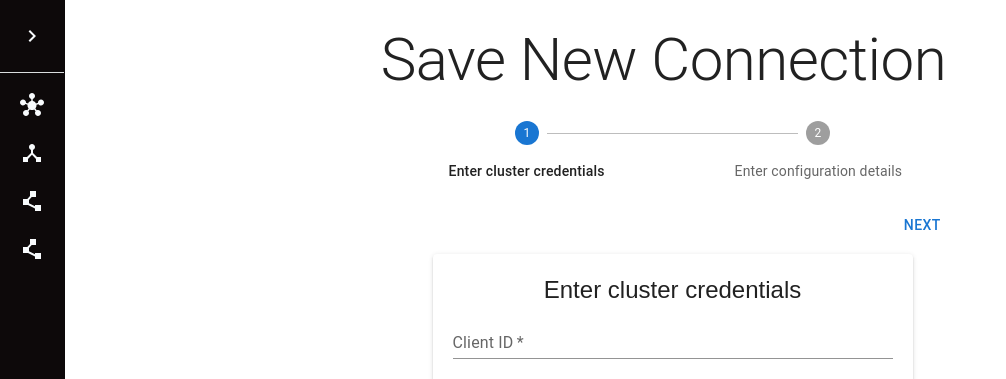
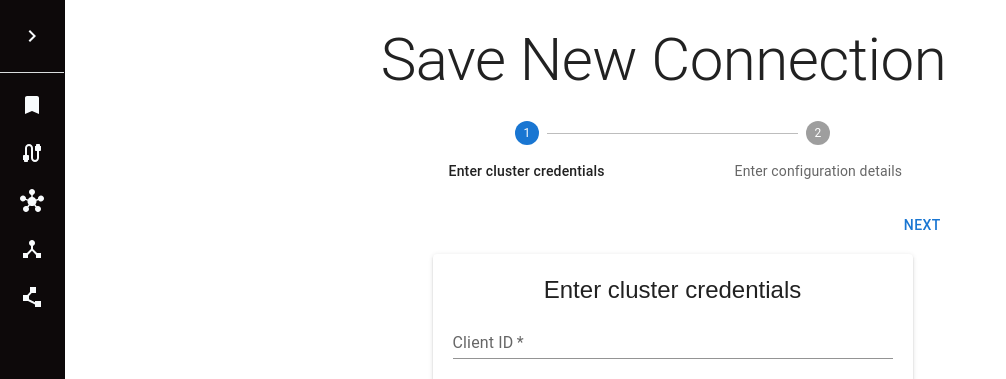
Before and after one commit to oslabs-beta/Kafka-Sonar, a React (Vite) app: page /connect in a window 1280 px wide. Shown: the top 379 px of the page, without its empty margins (0-1006 px from the left). Built offline with nearby package versions, Linux system fonts and the light colour scheme; what @docker/docker-mui-theme would draw is missing.

Commit message:
Refactored left side nav in App to map over an array of objects, and typed nav options; in addition to adding the functionality for Configure handlers in previous commit, refactored removeBroker to remove individual brokers user selects instead of only last broker in list

```diff
--- a/src/App.tsx
+++ b/src/App.tsx
@@ -19,18 +19,48 @@ import ListItemText from '@mui/material/ListItemText';
 import Typography from '@mui/material/Typography';
 
 // custom selected or created icons
-import HubIcon from '@mui/icons-material/Hub'; // cluster
-import DeviceHubIcon from '@mui/icons-material/DeviceHub'; // broker
-import PolylineIcon from '@mui/icons-material/Polyline'; // consumer
+import BookmarkIcon from '@mui/icons-material/Bookmark';
+import CableIcon from '@mui/icons-material/Cable';
+import HubIcon from '@mui/icons-material/Hub';
+import DeviceHubIcon from '@mui/icons-material/DeviceHub';
+import PolylineIcon from '@mui/icons-material/Polyline';
 import SvgIcon from '@mui/material/SvgIcon';
 import { ReactComponent as OrangeLogo } from './../src/assets/kafka-sonar-orange-logo.svg';
 // import { ReactComponent as WhiteLogo } from './../../public/kafka-sonar-white-logo.svg';
 
 // TS types
-import Props from './types/types';
+import { Props, NavTabOption } from './types/types';
 
 // Variable Fontsource font supports weights 100-900
 import '@fontsource-variable/montserrat';
+
+const navTabOptions: NavTabOption[] = [
+  {
+    route: '/saved',
+    icon: <BookmarkIcon />,
+    text: 'Saved Connections',
+  },
+  {
+    route: '/connect',
+    icon: <CableIcon />,
+    text: 'Connect New Cluster',
+  },
+  {
+    route: '/resources',
+    icon: <HubIcon />,
+    text: 'Resource Usage',
+  },
+  {
+    route: '/cluster',
+    icon: <DeviceHubIcon />,
+    text: 'Cluster View',
+  },
+  {
+    route: '/partition',
+    icon: <PolylineIcon />,
+    text: 'Partition View',
+  },
+];
 
 export default function App(props: Props) {
   const drawerWidth = 240;
@@ -133,33 +163,13 @@ export default function App(props: Props) {
         </Toolbar>
         <Divider color="#f8fbfd" />
         <List>
-          {/* {['Saved Connections', 'Cluster Metrics'].map( */}
-          {[
-            'Resource Usage',
-            'Cluster View',
-            'Partition View',
-            'Connect New Cluster',
-          ].map((text, index) => (
+          {navTabOptions.map((navTabInfo) => (
             <ListItem
-              key={text}
+              key={navTabInfo.text}
               disablePadding
-              onClick={
-                index === 0
-                  ? () => {
-                      navigate('/resources');
-                    }
-                  : index === 1
-                  ? () => {
-                      navigate('/cluster');
-                    }
-                  : index === 2
-                  ? () => {
-                      navigate('/partition');
-                    }
-                  : () => {
-                      navigate('/connect');
-                    }
-              }
+              onClick={() => {
+                navigate(navTabInfo.route);
+              }}
               sx={{
                 display: 'block',
               }}
@@ -179,18 +189,12 @@ export default function App(props: Props) {
                     color: '#f8fbfd',
                   }}
                 >
-                  {index === 0 ? (
-                    <HubIcon />
-                  ) : index === 1 ? (
-                    <DeviceHubIcon />
-                  ) : (
-                    <PolylineIcon />
-                  )}
+                  {navTabInfo.icon}
                 </ListItemIcon>
                 <ListItemText
                   primary={
                     <Typography variant="inherit" fontFamily="inherit">
-                      {text}
+                      {navTabInfo.text}
                     </Typography>
                   }
                   sx={{
--- a/src/components/Configure.tsx
+++ b/src/components/Configure.tsx
@@ -1,5 +1,3 @@
-import { useState } from 'react';
-
 import Paper from '@mui/material/Paper';
 import TextField from '@mui/material/TextField';
 import Typography from '@mui/material/Typography';
@@ -77,7 +75,7 @@ export default function Configure({
                 align="left"
                 style={{ margin: '10px auto 0' }}
               >
-                Broker {i + 1}
+                Broker {brokerObj.broker}
               </Typography>
               <TextField
                 variant="standard"
@@ -103,13 +101,22 @@ export default function Configure({
                 required
                 style={{ margin: '5px auto' }}
               />
+              <Button
+                variant="outlined"
+                color="primary"
+                type="button"
+                onClick={() => removeBroker(i)}
+                style={{ margin: '10px auto 0' }}
+              >
+                Remove Broker {brokerObj.broker}
+              </Button>
             </Paper>
           </Grid>
         ))}
       </Grid>
 
       <Button
-        variant="contained"
+        variant="outlined"
         color="primary"
         type="button"
         onClick={addBroker}
@@ -117,15 +124,6 @@ export default function Configure({
       >
         Add Another
       </Button>
-      <Button
-        variant="contained"
-        color="primary"
-        type="button"
-        onClick={removeBroker}
-        style={{ margin: '20px auto 20px 20px' }}
-      >
-        Remove Last
-      </Button>
     </Paper>
   );
 }
--- a/src/components/Connect.tsx
+++ b/src/components/Connect.tsx
@@ -1,5 +1,3 @@
-import { useState } from 'react';
-
 import Paper from '@mui/material/Paper';
 import TextField from '@mui/material/TextField';
 import Typography from '@mui/material/Typography';
--- a/src/pages/SaveNewConnection.tsx
+++ b/src/pages/SaveNewConnection.tsx
@@ -82,8 +82,15 @@ export default function SaveNewConnectionStepper(): JSX.Element {
   };
 
   // remove last broker paper
-  const removeBroker = () => {
-    setBrokerInfo(brokerInfo.slice(0, brokerInfo.length - 1));
+  const removeBroker: ConfigureProps['removeBroker'] = (index) => {
+    const newBrokerInfo = [
+      ...brokerInfo.slice(0, index),
+      ...brokerInfo.slice(index + 1),
+    ];
+    for (let curr = 0; curr < newBrokerInfo.length; curr++) {
+      newBrokerInfo[curr].broker = curr + 1;
+    }
+    setBrokerInfo(newBrokerInfo);
   };
 
   // SAVENEWCONNECTIONSTEPPER STATE AND HANDLERS
@@ -100,7 +107,7 @@ export default function SaveNewConnectionStepper(): JSX.Element {
     if (!client || !host || !port || !auth) {
       // alert user and exit handler
       alert(
-        'Please provide at least Client ID, Hostname, Port, and Authentication mechanism.'
+        'Client ID, Hostname, Port, and Authentication mechanism are required.'
       );
       return;
     }
@@ -108,7 +115,7 @@ export default function SaveNewConnectionStepper(): JSX.Element {
     else if (auth !== 'N/A' && (!username || !password)) {
       // alert user and exit handler
       alert(
-        'In order to authenticate to your cluster, please provide the username and password.'
+        'In order to authenticate to your cluster, Username and Password are required.'
       );
     }
     // otherwise, go to next step
@@ -118,9 +125,24 @@ export default function SaveNewConnectionStepper(): JSX.Element {
   };
 
   const handleFinish = () => {
-    // check all Configure fields (client id, host, port) are NOT empty strings
-    // if any are empty, alert user and exit handler
-    navigate('/connect');
+    // if any user-input field is an empty string, alert user and exit handler
+    if (!network) {
+      alert('Network is required.');
+      return;
+    }
+    for (let curr = 0; curr < brokerInfo.length; curr++) {
+      if (!brokerInfo[curr].host) {
+        alert(`Hostname for Broker ${curr + 1} is required.`);
+        return;
+      }
+      if (!brokerInfo[curr].port) {
+        alert(`Port for Broker ${curr + 1} is required.`);
+        return;
+      }
+    }
+    // !!!!!!!! POST request to BE here !!!!!!!!
+    // otherwise, redirect to Saved Cluster Connections page
+    navigate('/saved');
   };
 
   return (
```
Also changed, not shown: src/types/types.tsx (+10 -1 lines).
